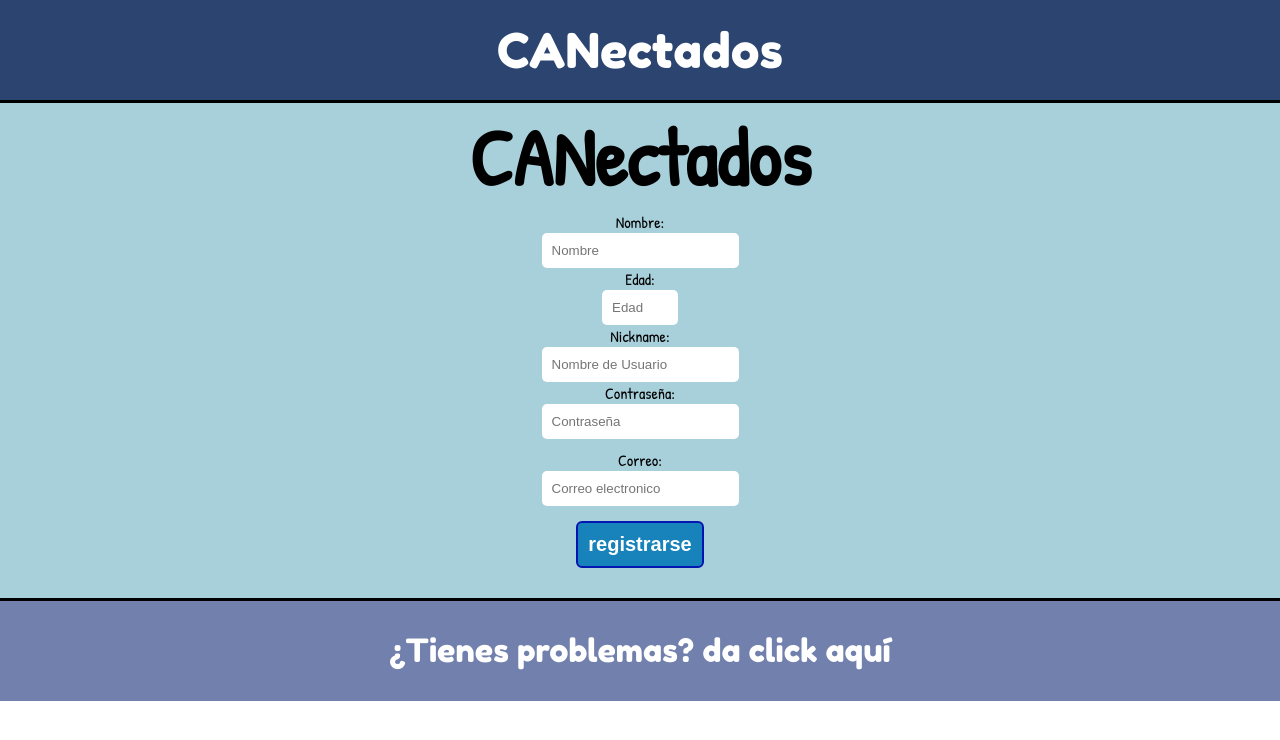
After one commit to Trex-Codes/CANectados, a PHP site: page /registro.php in a window 1280 px wide. The commit adds this page. Shown: the top 740 px of the page. Run offline with PHP 8.4, Linux system fonts and the light colour scheme.

Commit message:
Changes for Trex-Codes u can leave them if u want :)

```diff
--- /dev/null
+++ b/registro.php
@@ -0,0 +1,83 @@
+<!DOCTYPE html>
+<html>
+<head>
+    <meta charset="utf-8">
+    <title>Registro CANectados</title>
+    <link rel="stylesheet" href="styles.css">
+    <link rel="preconnect" href="https://fonts.googleapis.com">
+    <link rel="preconnect" href="https://fonts.gstatic.com" crossorigin>
+    <link href="https://fonts.googleapis.com/css2?family=Fredoka+One&family=Teko:wght@600&display=swap" rel="stylesheet">
+    <link rel="preconnect" href="https://fonts.googleapis.com">
+    <link rel="preconnect" href="https://fonts.gstatic.com" crossorigin>
+    <link href="https://fonts.googleapis.com/css2?family=Fredoka+One&family=Patrick+Hand&family=Teko:wght@600&display=swap" rel="stylesheet">
+
+    <style>
+        section {
+            height: 100%;
+            padding: 0px;
+
+            padding-bottom: 30px;
+            }
+
+            .botones {
+                margin-top: 15px;
+            }
+        }
+
+    </style>
+</head>
+<body>
+     <?php
+
+        // Validacion de datos o formularios
+        if(isset($_POST['submitInfo'])) {
+            $nombreusuario = $_POST['NombreUsuario'];
+            $EdadUsuario = $_POST['EdadUsuario'];
+            $NicknameUsuario = $_POST['NicknameUsuario'];
+            $passwordUsuario = $_POST['passwordUsuario'];
+            $CorreoUsuario = $_POST['CorreoUsuario'];
+
+            $Campos = array();
+
+            $datos = array($nombreusuario, $EdadUsuario, $NicknameUsuario, $passwordUsuario, $CorreoUsuario);
+
+            for ($i=0; $i < count($datos) ; $i++) {
+                echo $datos[$i] . "<br>";
+            }
+
+
+
+        }
+     ?>
+    <header id="Encabezado">
+        <h7 id="titulo">CANectados</h7>
+    </header>
+    <section>
+        <h1 id="bienvenida">CANectados</h1>
+        <article>
+            <form action="registro.php" method="post">
+
+                <label for="Nombre">Nombre: </label>
+                <input class="formulario" type="text" id="Nombre" name="NombreUsuario" placeholder="Nombre" required="">
+
+                <label for="Edad">Edad: </label>
+                <input class="formulario" type="number" id="Edad" name="EdadUsuario" placeholder="Edad" min="0" max="100" required="">
+
+                <label for="Usuario">Nickname: </label>
+                <input class="formulario" type="text" id="Usuario" name="NicknameUsuario" placeholder="Nombre de Usuario" required="">
+
+                <label for="Contraseña">Contraseña: </label>
+                <input class="formulario" type="password" id="password" name="passwordUsuario" placeholder="Contraseña" required="">
+
+                <label for="Correo">Correo: </label>
+                <input class="formulario" type="email" id="Correo" name="CorreoUsuario" placeholder="Correo electronico" required="">
+
+                <input type="submit" class="botones" name="submitInfo" value="registrarse">
+            </form>
+        </article>
+    </section>
+    <footer>
+        <a class="base" href="mailto:sebastianchmantilla@gmail.com">¿Tienes problemas? da click aquí</a>
+    </footer>
+   </body>
+</html>
--- a/styles.css
+++ b/styles.css
@@ -2,6 +2,11 @@
     padding: 0px;
     margin: 0px;
 }
+
+#titulo {
+    font-size: 3rem;
+}
+
 header{
     text-align: center;
     font-family: 'Fredoka One', cursive;
@@ -10,7 +15,7 @@ header{
     width: 100%;
     line-height: 100px;
     color:white;
-    border-bottom: 3px solid black;
+    border-bottom: 3px solid black;<p></p>
     font-size: xx-large;
 }
 section{
@@ -63,8 +68,39 @@ footer{
     color:#ffffff
 }
 .base:hover {
-    background-color: #a8d0db;
+    color: #a8d0db;
   }
+
+form {
+    /*border: 1px solid black;*/
+}
+
+form > *{
+    display: block;
+    margin: 0 auto;
+}
+
 .formulario{
+    padding: 10px;
     border-radius: 5px;
+    outline: none;
+    border: none;
 }
+
+.formulario:hover {
+    border: 1px solid #000;
+}
+
+.botones {
+    padding: 10px;
+    width: 10%;
+}
+
+.formulario[type='password'] {
+    margin-bottom: 10px;
+}
+
+form > label {
+    margin: 0 auto;
+    position: relative;
+}
```
Also changed, not shown: index.html (deleted, +0 -30 lines), index.php (added, +33 -0 lines), ingreso.html (deleted, +0 -35 lines), ingreso.php (added, +36 -0 lines), registro.html (deleted, +0 -44 lines).
